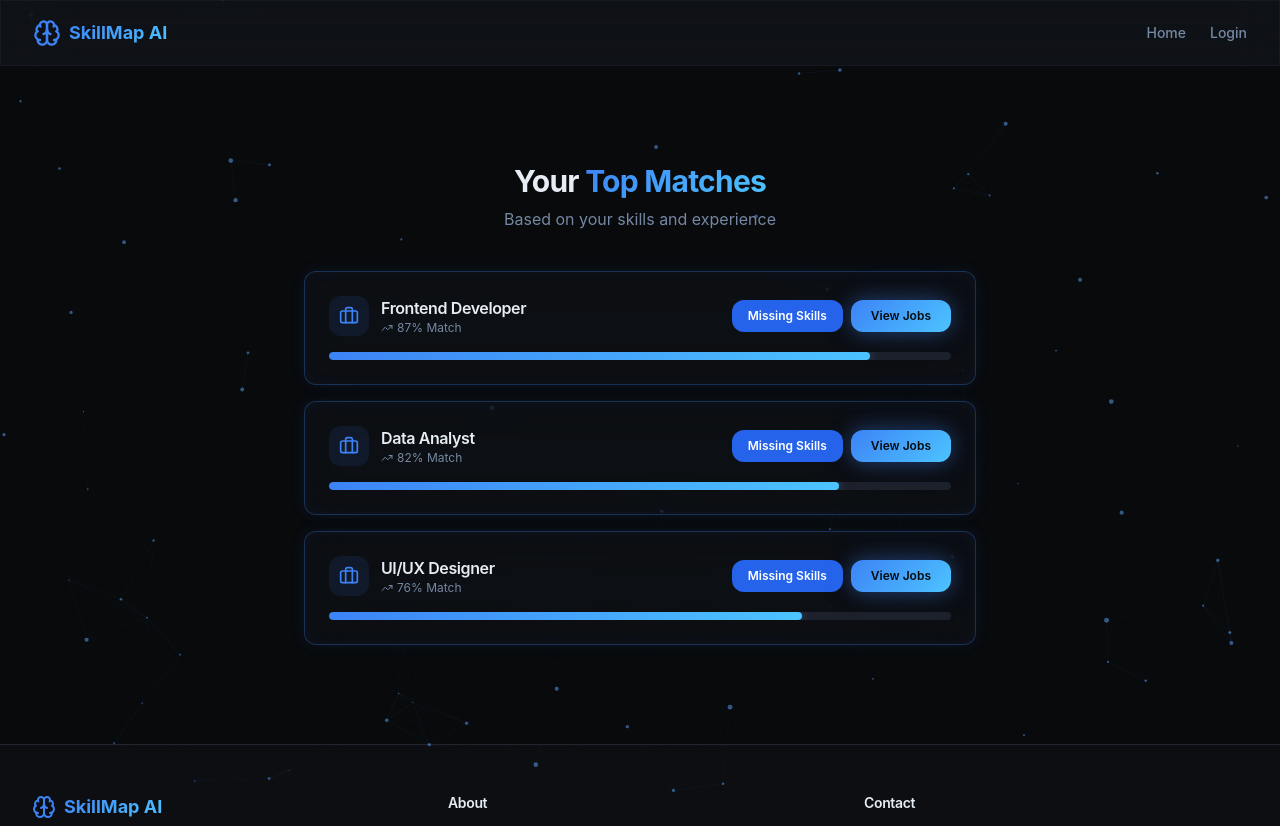
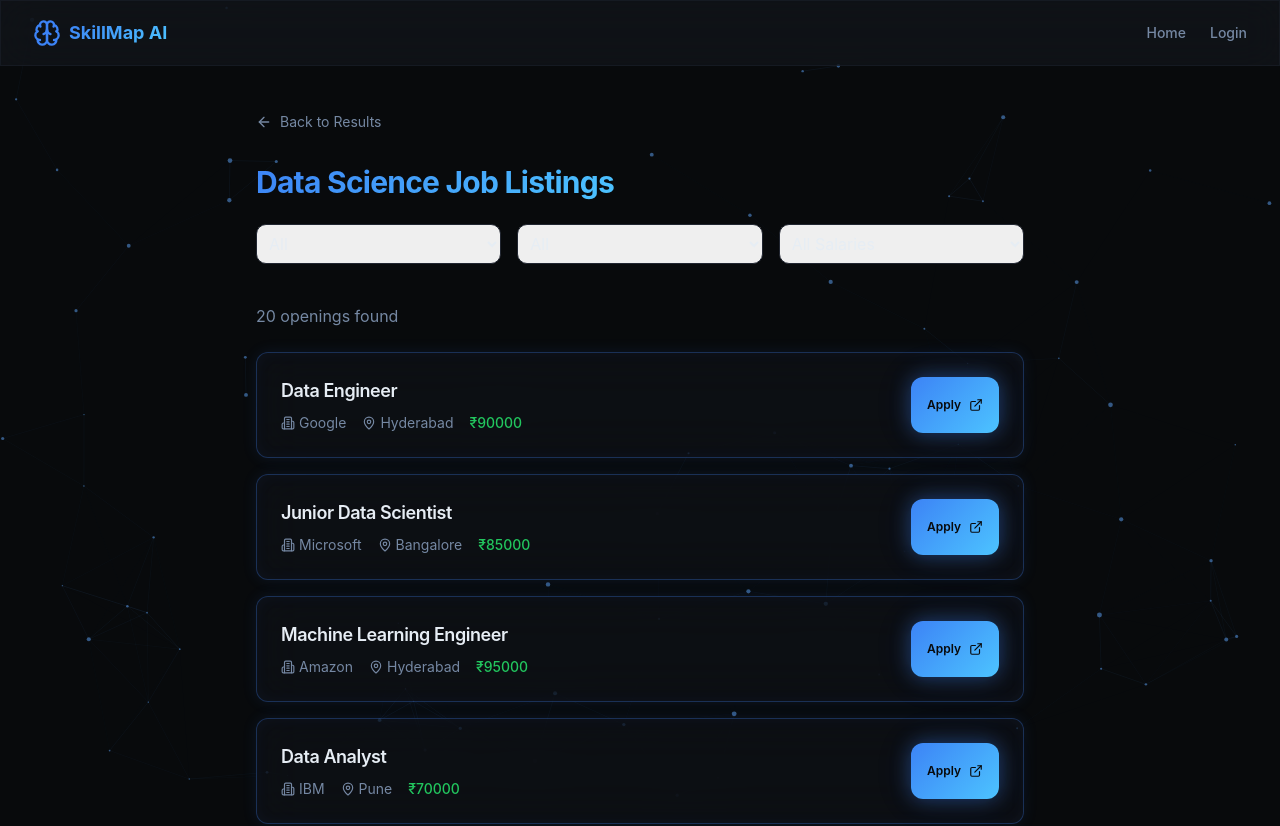
Before and after one commit to thanusrikumili91/carriermatch_frontend2, a React (Vite) app: page /jobs in a window 1280 px wide. Shown: the top 826 px of the page. Built offline with nearby package versions, Linux system fonts and the light colour scheme.

Commit message:
Update JobListings.tsx

```diff
--- a/src/pages/JobListings.tsx
+++ b/src/pages/JobListings.tsx
@@ -1,166 +1,185 @@
 import { motion } from "framer-motion";
-import { useState, useEffect } from "react";
-import { useNavigate } from "react-router-dom";
-import { Briefcase, TrendingUp } from "lucide-react";
+import { Link } from "react-router-dom";
+import { MapPin, Building2, ExternalLink, ArrowLeft } from "lucide-react";
+import { useState } from "react";
 
-const mockRoles = [
-  { name: "Frontend Developer", match: 87 },
-  { name: "Data Analyst", match: 82 },
-  { name: "UI/UX Designer", match: 76 },
+interface Job {
+  title: string;
+  company: string;
+  location: string;
+  salary: number;
+  type: string;
+  link: string;
+}
+
+// -----------------------------
+// 20 Data Science / Data Engineer Jobs
+// -----------------------------
+const STATIC_JOBS: Job[] = [
+  { title: "Data Engineer", company: "Google", location: "Hyderabad", salary: 90000, type: "Product", link: "https://careers.google.com" },
+  { title: "Junior Data Scientist", company: "Microsoft", location: "Bangalore", salary: 85000, type: "Product", link: "https://careers.microsoft.com" },
+  { title: "Machine Learning Engineer", company: "Amazon", location: "Hyderabad", salary: 95000, type: "Product", link: "https://amazon.jobs" },
+  { title: "Data Analyst", company: "IBM", location: "Pune", salary: 70000, type: "Service", link: "https://www.ibm.com/careers" },
+  { title: "AI Engineer", company: "Meta", location: "Bangalore", salary: 98000, type: "Product", link: "https://www.metacareers.com" },
+  { title: "Data Engineer", company: "Infosys", location: "Chennai", salary: 65000, type: "Service", link: "https://career.infosys.com" },
+  { title: "Data Scientist", company: "TCS", location: "Hyderabad", salary: 72000, type: "Service", link: "https://www.tcs.com/careers" },
+  { title: "ML Engineer", company: "Apple", location: "Bangalore", salary: 97000, type: "Product", link: "https://jobs.apple.com" },
+  { title: "Data Architect", company: "Accenture", location: "Mumbai", salary: 88000, type: "Service", link: "https://www.accenture.com/careers" },
+  { title: "Data Analyst", company: "Deloitte", location: "Hyderabad", salary: 76000, type: "Service", link: "https://jobs2.deloitte.com" },
+  { title: "AI Research Engineer", company: "NVIDIA", location: "Pune", salary: 99000, type: "Product", link: "https://www.nvidia.com/en-us/about-nvidia/careers" },
+  { title: "Data Engineer", company: "Oracle", location: "Bangalore", salary: 91000, type: "Product", link: "https://www.oracle.com/careers" },
+  { title: "ML Developer", company: "Capgemini", location: "Chennai", salary: 67000, type: "Service", link: "https://www.capgemini.com/careers" },
+  { title: "AI Engineer", company: "Samsung", location: "Bangalore", salary: 92000, type: "Product", link: "https://www.samsungcareers.com" },
+  { title: "Big Data Engineer", company: "Wipro", location: "Hyderabad", salary: 74000, type: "Service", link: "https://careers.wipro.com" },
+  { title: "Data Scientist", company: "Flipkart", location: "Bangalore", salary: 93000, type: "Product", link: "https://www.flipkartcareers.com" },
+  { title: "AI Developer", company: "Zoho", location: "Chennai", salary: 81000, type: "Product", link: "https://careers.zoho.com" },
+  { title: "Data Engineer", company: "HCL", location: "Pune", salary: 70000, type: "Service", link: "https://www.hcltech.com/careers" },
+  { title: "Machine Learning Engineer", company: "PayPal", location: "Hyderabad", salary: 94000, type: "Product", link: "https://www.paypal.com/careers" },
+  { title: "Data Analyst", company: "EY", location: "Mumbai", salary: 76000, type: "Service", link: "https://careers.ey.com" }
 ];
 
-const learningResources = [
-  {
-    title: "JavaScript Full Course",
-    link: "https://www.youtube.com/watch?v=PkZNo7MFNFg",
-  },
-  {
-    title: "React Beginner Tutorial",
-    link: "https://www.youtube.com/watch?v=bMknfKXIFA8",
-  },
-  {
-    title: "Frontend Developer Roadmap",
-    link: "https://roadmap.sh/frontend",
-  },
-];
+const LOCATIONS = ["All", "Hyderabad", "Bangalore", "Chennai", "Pune", "Mumbai"];
+const TYPES = ["All", "Product", "Service"];
 
-const Mapping = () => {
-  const navigate = useNavigate();
+const JobListings = () => {
 
-  const [analyzing, setAnalyzing] = useState(true);
-  const [roles, setRoles] = useState<typeof mockRoles>([]);
-  const [showResources, setShowResources] = useState<number | null>(null);
+  const [locationFilter, setLocationFilter] = useState("All");
+  const [typeFilter, setTypeFilter] = useState("All");
+  const [salaryFilter, setSalaryFilter] = useState(0);
 
-  useEffect(() => {
-    const timer = setTimeout(() => {
-      setAnalyzing(false);
-      setRoles(mockRoles);
-    }, 2000);
-    return () => clearTimeout(timer);
-  }, []);
+  // Filter logic
+  const filteredJobs = STATIC_JOBS.filter((job) => {
+    const locationMatch =
+      locationFilter === "All" || job.location === locationFilter;
+
+    const typeMatch =
+      typeFilter === "All" || job.type === typeFilter;
+
+    const salaryMatch =
+      salaryFilter === 0 || job.salary >= salaryFilter;
+
+    return locationMatch && typeMatch && salaryMatch;
+  });
 
   return (
-    <div className="min-h-[85vh] flex items-center justify-center px-4 py-12">
-      <div className="w-full max-w-2xl">
-        {analyzing ? (
-          <motion.div
-            initial={{ opacity: 0 }}
-            animate={{ opacity: 1 }}
-            className="text-center py-20"
+    <div className="min-h-[85vh] px-4 py-12">
+
+      <div className="max-w-3xl mx-auto">
+
+        <Link
+          to="/mapping"
+          className="inline-flex items-center gap-2 text-sm text-muted-foreground hover:text-primary mb-8"
         >
-            <div className="w-20 h-20 mx-auto mb-8 border-4 border-primary/20 border-t-primary rounded-full animate-spin" />
-            <p className="text-2xl font-bold gradient-text mb-3">
-              Matching Your Skills with Job Roles...
-            </p>
-            <p className="text-muted-foreground">
-              Our AI is analyzing your profile
-            </p>
-          </motion.div>
-        ) : (
-          <motion.div
-            initial={{ opacity: 0, y: 20 }}
-            animate={{ opacity: 1, y: 0 }}
-            transition={{ duration: 0.5 }}
+          <ArrowLeft className="w-4 h-4" /> Back to Results
+        </Link>
+
+        <h1 className="text-3xl font-bold mb-6">
+          <span className="gradient-text">Data Science Job Listings</span>
+        </h1>
+
+        {/* Filters */}
+        <div className="grid grid-cols-1 md:grid-cols-3 gap-4 mb-10">
+
+          {/* Location Filter */}
+          <select
+            value={locationFilter}
+            onChange={(e) => setLocationFilter(e.target.value)}
+            className="p-2 border rounded-md"
           >
-            <div className="text-center mb-10">
-              <h1 className="text-3xl font-bold mb-2">
-                Your <span className="gradient-text">Top Matches</span>
-              </h1>
-              <p className="text-muted-foreground">
-                Based on your skills and experience
-              </p>
+            {LOCATIONS.map((loc) => (
+              <option key={loc}>{loc}</option>
+            ))}
+          </select>
+
+          {/* Company Type */}
+          <select
+            value={typeFilter}
+            onChange={(e) => setTypeFilter(e.target.value)}
+            className="p-2 border rounded-md"
+          >
+            {TYPES.map((t) => (
+              <option key={t}>{t}</option>
+            ))}
+          </select>
+
+          {/* Salary Filter */}
+          <select
+            value={salaryFilter}
+            onChange={(e) => setSalaryFilter(Number(e.target.value))}
+            className="p-2 border rounded-md"
+          >
+            <option value={0}>All Salaries</option>
+            <option value={70000}>70k+</option>
+            <option value={80000}>80k+</option>
+            <option value={90000}>90k+</option>
+          </select>
+
         </div>
 
+        <p className="text-muted-foreground mb-6">
+          {filteredJobs.length} openings found
+        </p>
+
+        {/* Job Cards */}
         <div className="space-y-4">
-              {roles.map((role, i) => (
+          {filteredJobs.map((job, i) => (
+
             <motion.div
-                  key={role.name}
-                  initial={{ opacity: 0, x: -20 }}
-                  animate={{ opacity: 1, x: 0 }}
-                  transition={{ delay: i * 0.2, duration: 0.4 }}
-                  className="glass-card glow-border p-6 card-hover"
+              key={i}
+              initial={{ opacity: 0, y: 15 }}
+              animate={{ opacity: 1, y: 0 }}
+              transition={{ delay: i * 0.05 }}
+              className="glass-card glow-border p-6"
             >
-                  <div className="flex items-center justify-between mb-4">
-                    <div className="flex items-center gap-3">
-                      <div className="w-10 h-10 rounded-lg bg-primary/10 flex items-center justify-center">
-                        <Briefcase className="w-5 h-5 text-primary" />
-                      </div>
+
+              <div className="flex flex-col sm:flex-row justify-between gap-4">
+
                 <div>
-                        <h2 className="font-semibold text-foreground">
-                          {role.name}
+
+                  <h2 className="text-lg font-semibold">
+                    {job.title}
                   </h2>
-                        <div className="flex items-center gap-1 text-xs text-muted-foreground">
-                          <TrendingUp className="w-3 h-3" />
-                          <span>{role.match}% Match</span>
-                        </div>
-                      </div>
+
+                  <div className="flex gap-4 text-sm text-muted-foreground mt-2">
+
+                    <span className="flex items-center gap-1">
+                      <Building2 className="w-3.5 h-3.5" />
+                      {job.company}
+                    </span>
+
+                    <span className="flex items-center gap-1">
+                      <MapPin className="w-3.5 h-3.5" />
+                      {job.location}
+                    </span>
+
+                    <span className="text-green-500 font-medium">
+                      ₹{job.salary}
+                    </span>
+
                   </div>
 
-                    <div className="flex gap-2">
-                      <button
-                        onClick={() =>
-                          setShowResources(showResources === i ? null : i)
-                        }
-                        className="px-4 py-2 rounded-lg text-xs font-semibold bg-blue-600 text-white relative z-10 cursor-pointer"
-                      >
-                        Missing Skills
-                      </button>
-
-                      <button
-                        onClick={() =>
-                          navigate(`/jobs?role=${encodeURIComponent(role.name)}`)
-                        }
-                        className="glow-button px-5 py-2 rounded-lg text-xs font-semibold"
-                      >
-                        View Jobs
-                      </button>
-                    </div>
                 </div>
 
-                  {/* Progress bar */}
-                  <div className="w-full h-2 rounded-full bg-secondary overflow-hidden">
-                    <motion.div
-                      initial={{ width: 0 }}
-                      animate={{ width: `${role.match}%` }}
-                      transition={{
-                        delay: i * 0.2 + 0.3,
-                        duration: 0.8,
-                        ease: "easeOut",
-                      }}
-                      className="h-full rounded-full progress-glow"
-                    />
+                <a
+                  href={job.link}
+                  target="_blank"
+                  rel="noopener noreferrer"
+                  className="glow-button px-4 py-2 rounded-lg text-xs font-semibold flex items-center gap-2"
+                >
+                  Apply <ExternalLink className="w-3.5 h-3.5" />
+                </a>
+
               </div>
 
-                  {/* Learning Resources */}
-                  {showResources === i && (
-                    <div className="mt-4 space-y-2">
-                      {learningResources.map((course, index) => (
-                        <div
-                          key={index}
-                          className="flex justify-between items-center bg-gray-100 p-3 rounded-md"
-                        >
-                          <span className="text-sm">{course.title}</span>
+            </motion.div>
 
-                          <a
-                            href={course.link}
-                            target="_blank"
-                            rel="noopener noreferrer"
-                            className="text-blue-600 text-xs font-semibold"
-                          >
-                            Go to Course
-                          </a>
-                        </div>
           ))}
         </div>
-                  )}
-                </motion.div>
-              ))}
+
       </div>
-          </motion.div>
-        )}
-      </div>
+
     </div>
   );
 };
 
-export default Mapping;
+export default JobListings;
```
Lines whose indentation alone changed are shown as unchanged.
